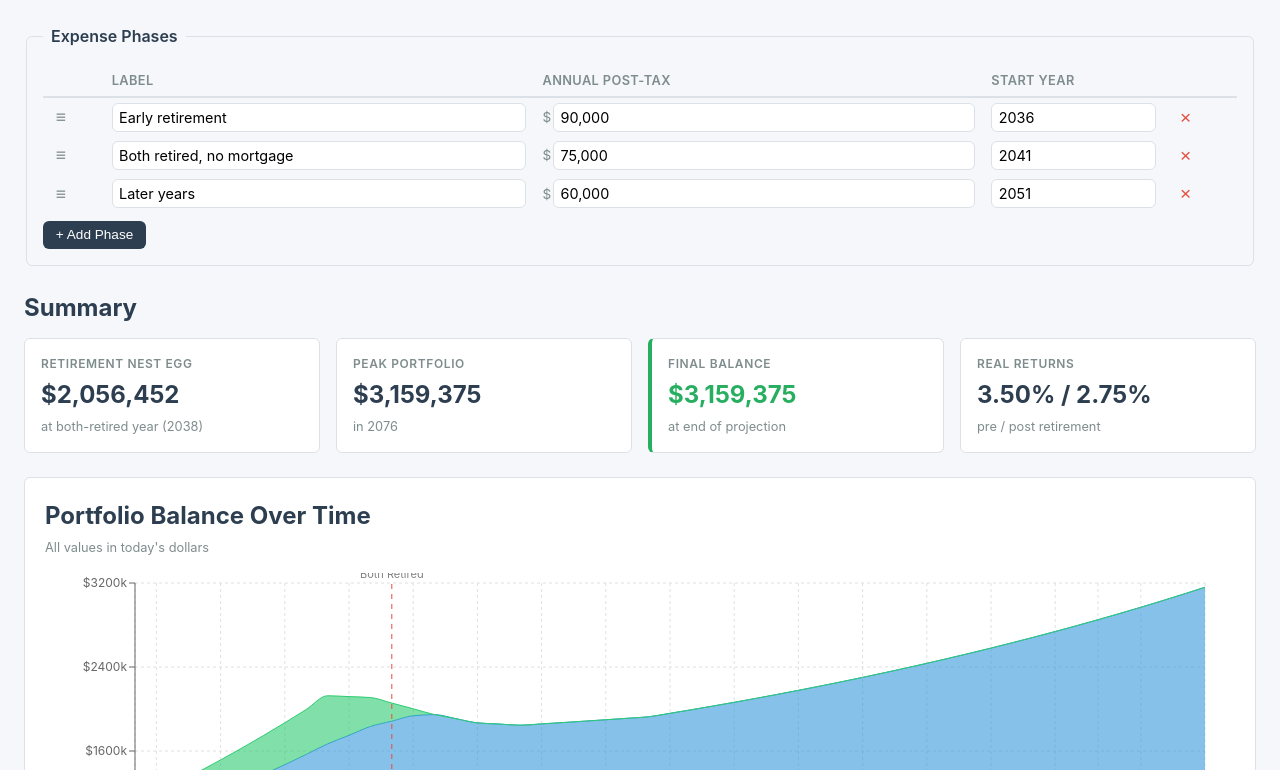
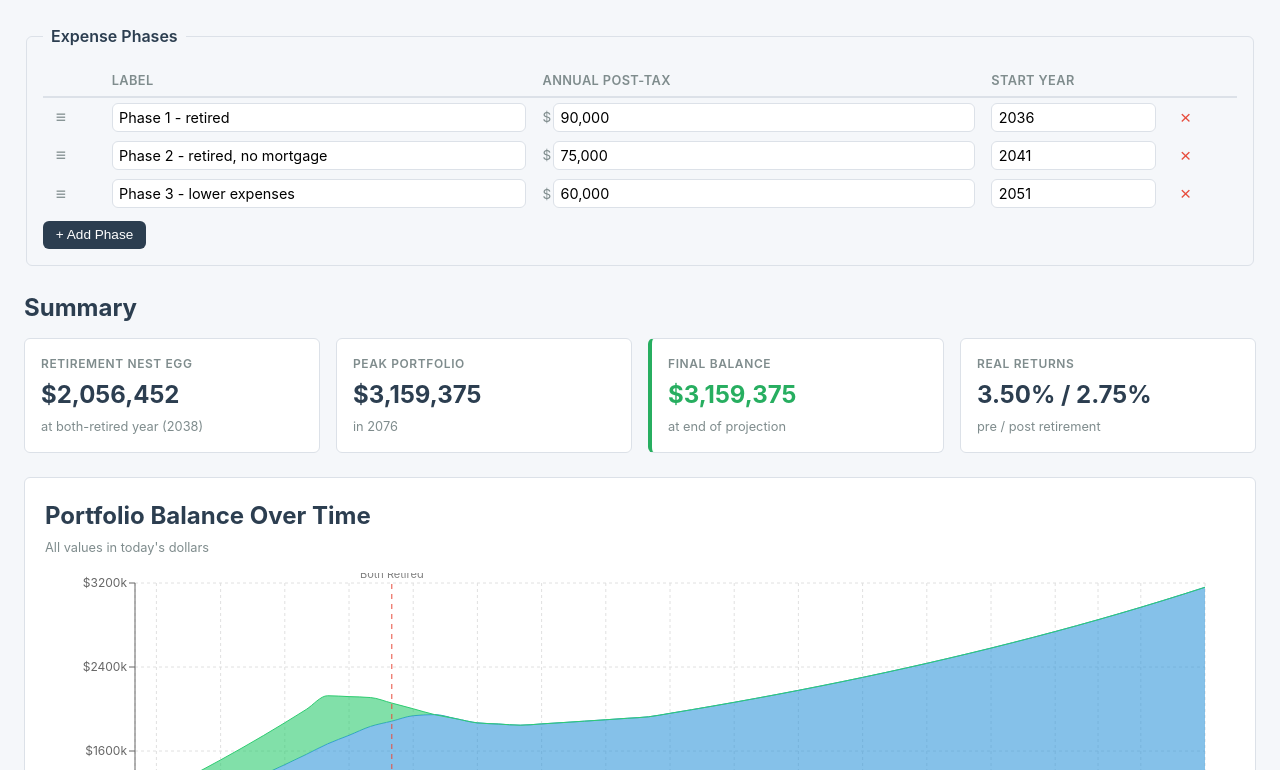
Before and after one commit to ykb20/retirementPlanner, a React (Vite) app: page / in a window 1280 px wide. Shown: the part 910-1680 px from the top of the page. Built offline with nearby package versions, Linux system fonts and the light colour scheme.

Commit message:
relabelled default phases

```diff
--- a/src/engine/defaults.ts
+++ b/src/engine/defaults.ts
@@ -36,19 +36,19 @@ export const defaultInputs: Inputs = {
   expensePhases: [
     {
       id: '1',
-      label: 'Early retirement',
+      label: 'Phase 1 - retired',
       annualPostTax: 90000,
       startYear: currentYear + 10,
     },
     {
       id: '2',
-      label: 'Both retired, no mortgage',
+      label: 'Phase 2 - retired, no mortgage',
       annualPostTax: 75000,
       startYear: currentYear + 15,
     },
     {
       id: '3',
-      label: 'Later years',
+      label: 'Phase 3 - lower expenses',
       annualPostTax: 60000,
       startYear: currentYear + 25,
     },
```
